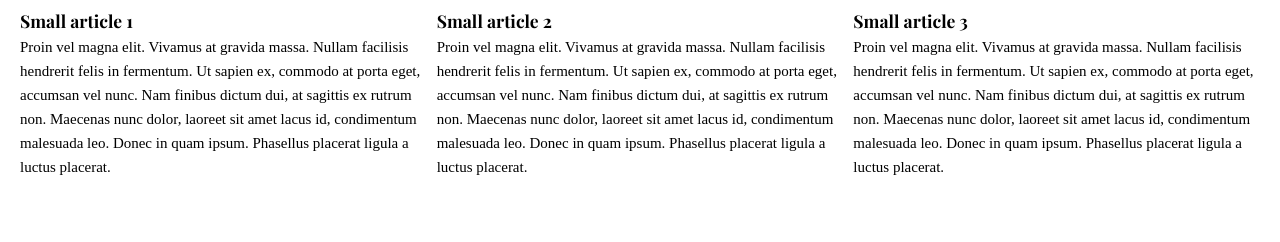
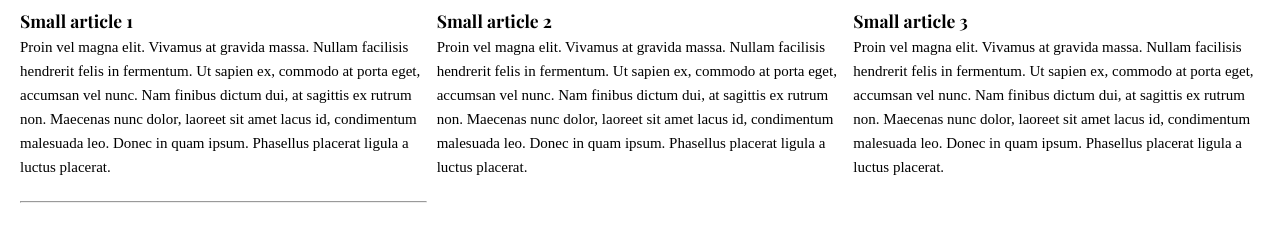
Before and after one commit to baouzjulien82/freecodecamp-exercices-CSS-28-Design_a_Newspaper, a plain HTML site: page index.html in a window 1280 px wide. Shown: the part 478-720 px from the top of the page. Drawn offline with nearby package versions, Linux system fonts and the light colour scheme.

Commit message:
Update index.html

```diff
--- a/index.html
+++ b/index.html
@@ -21,6 +21,7 @@
         <h2>Economie: Titre de l'article secondaire</h2>
         <p>Donec accumsan aliquam urna. Sed vel justo aliquet, scelerisque tortor vel, placerat purus. Vivamus sed sem convallis, varius purus vel, tincidunt elit. Curabitur vel ante placerat, aliquet velit vitae, varius turpis. Sed bibendum viverra mauris, in blandit velit condimentum non. Aliquam quis cursus dui. Quisque at diam sodales neque vulputate tristique a non dolor. Nunc efficitur laoreet nibh, quis volutpat lorem pellentesque id. Sed et luctus dolor. Maecenas vitae magna vel metus molestie fringilla. Suspendisse id venenatis sapien. Nam aliquet vulputate elit. Pellentesque habitant morbi tristique senectus et netus et malesuada fames ac turpis egestas. Fusce et maximus elit. Pellentesque porta enim eu risus efficitur mattis.</p>
       </article>
+    <hr class="separation">
       <article class="small-article1">
         <h3>Small article 1</h3>
         <p>Proin vel magna elit. Vivamus at gravida massa. Nullam facilisis hendrerit felis in fermentum. Ut sapien ex, commodo at porta eget, accumsan vel nunc. Nam finibus dictum dui, at sagittis ex rutrum non. Maecenas nunc dolor, laoreet sit amet lacus id, condimentum malesuada leo. Donec in quam ipsum. Phasellus placerat ligula a luctus placerat.</p>
```
